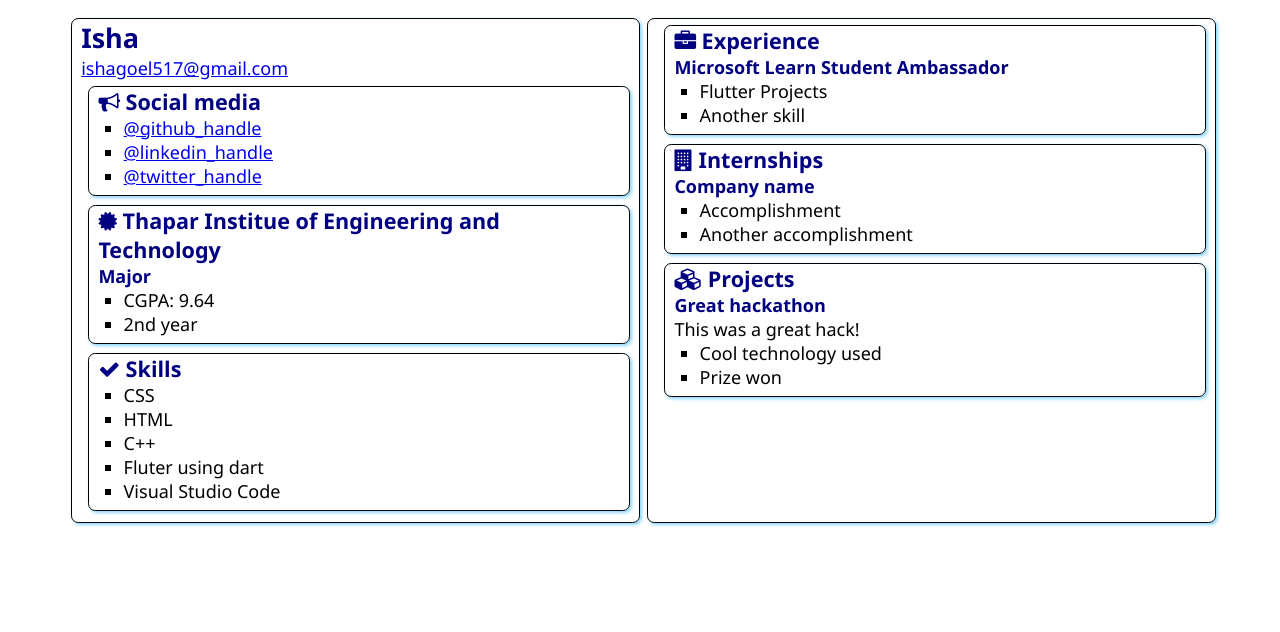
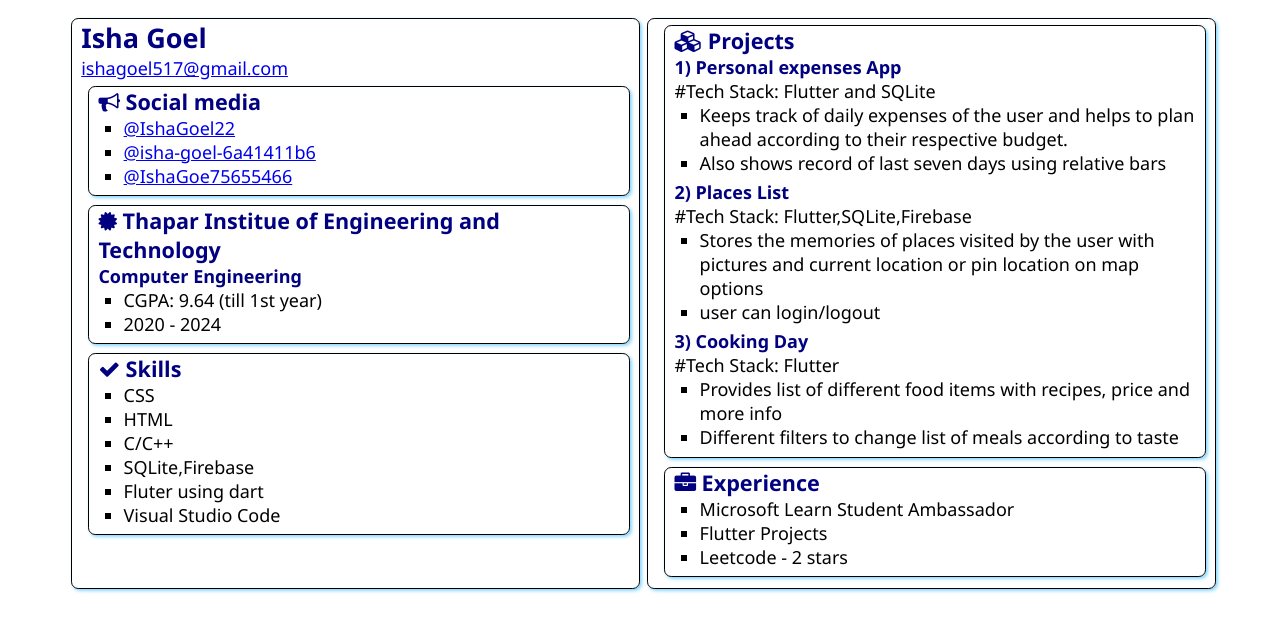
Before and after one commit to IshaGoel22/SATechnicalOnboarding, a plain HTML site: page src/index.html in a window 1280 px wide. Drawn offline with Linux system fonts and the light colour scheme.

Commit message:
Update index.html

```diff
--- a/src/index.html
+++ b/src/index.html
@@ -12,7 +12,7 @@
 <body>
     <main>
         <article class="box">
-            <h1>Isha</h1>
+            <h1>Isha Goel</h1>
             <div><a href="mailto:your.email@example.com">ishagoel517@gmail.com</a></div>
 
             <section class="box">
@@ -21,9 +21,9 @@
                     Social media
                 </h2>
                 <ul>
-                    <li><a href="https://github.com/<handle>">@github_handle</a></li>
-                    <li><a href="https://linkedin.com/in/<handle>">@linkedin_handle</a></li>
-                    <li><a href="https://twitter.com/<handle>">@twitter_handle</a></li>
+                    <li><a href="https://github.com/<handle>">@IshaGoel22</a></li>
+                    <li><a href="https://linkedin.com/in/<handle>">@isha-goel-6a41411b6</a></li>
+                    <li><a href="https://twitter.com/<handle>">@IshaGoe75655466</a></li>
                 </ul>
             </section>
 
@@ -33,10 +33,10 @@
                         <i class="fa fa-certificate" aria-hidden="true"></i>
                         Thapar Institue of Engineering and Technology
                     </h2>
-                    <h3>Major</h3>
+                    <h3>Computer Engineering</h3>
                     <ul>
-                        <li>CGPA: 9.64</li>
-                        <li>2nd year</li>
+                        <li>CGPA: 9.64 (till 1st year)</li>
+                        <li>2020 - 2024</li>
                     </ul>
                 </div>
             </section>
@@ -49,7 +49,8 @@
                 <ul>
                     <li>CSS</li>
                     <li>HTML</li>
-                    <li>C++</li>
+                    <li>C/C++</li>
+                    <li>SQLite,Firebase</li>
                     <li>Fluter using dart</li>
                     <li>Visual Studio Code</li>
                 </ul>
@@ -58,38 +59,38 @@
         <article class="box">
             <section class="box">
                 <h2>
-                    <i class="fa fa-briefcase" aria-hidden="true"></i>
-                    Experience
-                </h2>
-                <h3>Microsoft Learn Student Ambassador</h3>
-                <ul>
-                    <li>Flutter Projects</li>
-                    <li>Another skill</li>
-                </ul>
-            </section>
-            <section class="box">
-                <h2>
-                    <i class="fa fa-building" aria-hidden="true"></i>
-                    Internships
-                </h2>
-
-                <h3>Company name</h3>
-                <ul>
-                    <li>Accomplishment</li>
-                    <li>Another accomplishment</li>
-                </ul>
-            </section>
-            <section class="box">
-                <h2>
                     <i class="fa fa-cubes" aria-hidden="true"></i>
                     Projects
                 </h2>
 
-                <h3>Great hackathon</h3>
-                <div>This was a great hack!</div>
+                <h3>1) Personal expenses App</h3>
+                <div>#Tech Stack: Flutter and SQLite</div>
                 <ul>
-                    <li>Cool technology used</li>
-                    <li>Prize won</li>
+                    <li>Keeps track of daily expenses of the user and helps to plan ahead according to their respective budget.</li>
+                    <li>Also shows record of last seven days using relative bars</li>
+                </ul>
+                <h3>2) Places List</h3>
+                <div>#Tech Stack: Flutter,SQLite,Firebase</div>
+                <ul>
+                    <li>Stores the memories of places visited by the user with pictures and current location or pin location on map options</li>
+                    <li>user can login/logout</li>
+                </ul>
+                <h3>3) Cooking Day</h3>
+                <div>#Tech Stack: Flutter</div>
+                <ul>
+                    <li>Provides list of different food items with recipes, price and more info</li>
+                    <li>Different filters to change list of meals according to taste</li>
+                </ul>
+            </section>
+                        <section class="box">
+                <h2>
+                    <i class="fa fa-briefcase" aria-hidden="true"></i>
+                    Experience
+                </h2>
+                <ul>
+                    <li>Microsoft Learn Student Ambassador</li>
+                    <li>Flutter Projects</li>
+                    <li>Leetcode - 2 stars</li>
                 </ul>
             </section>
         </article>
```
